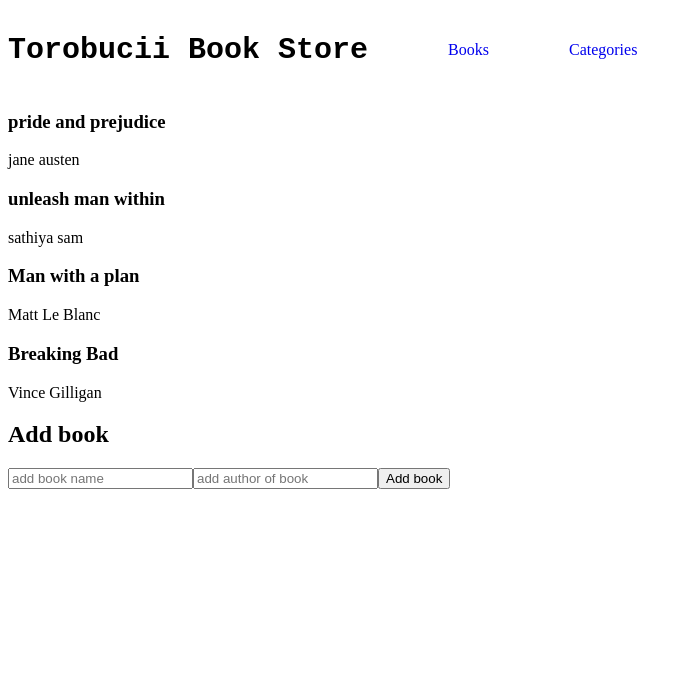
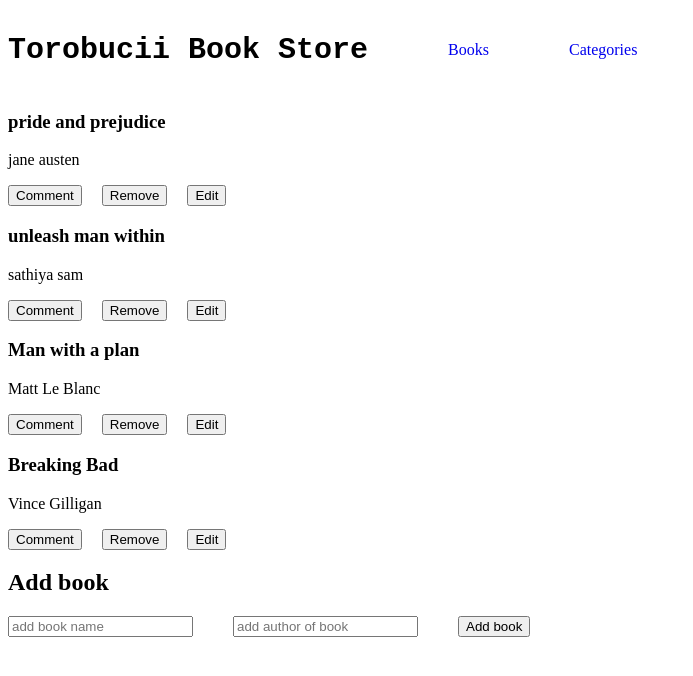
Before and after one commit to torobucci/book-store-app, a React (Create React App) app: page / in a window 1280 px wide. Shown: the top 676 px of the page, without its empty margins (0-693 px from the left). Built offline with nearby package versions, Linux system fonts and the light colour scheme.

Commit message:
add buttons to bookList, space form element

```diff
--- a/src/components/AddBook.jsx
+++ b/src/components/AddBook.jsx
@@ -2,7 +2,7 @@ function AddBook() {
   return (
     <div>
       <h2>Add book</h2>
-      <form>
+      <form style={{ display: 'flex', gap: '40px' }}>
         <input type="text" placeholder="add book name" />
         <input type="text" placeholder="add author of book" />
         <button type="submit">Add book</button>
--- a/src/components/BookList.jsx
+++ b/src/components/BookList.jsx
@@ -19,6 +19,11 @@ function BookList() {
         <div key="book">
           <h3>{book.title}</h3>
           <p>{book.author}</p>
+          <div style={{ display: 'flex', gap: '20px' }}>
+            <button type="button">Comment</button>
+            <button type="button">Remove</button>
+            <button type="button">Edit</button>
+          </div>
         </div>
       ))}
     </div>
```
